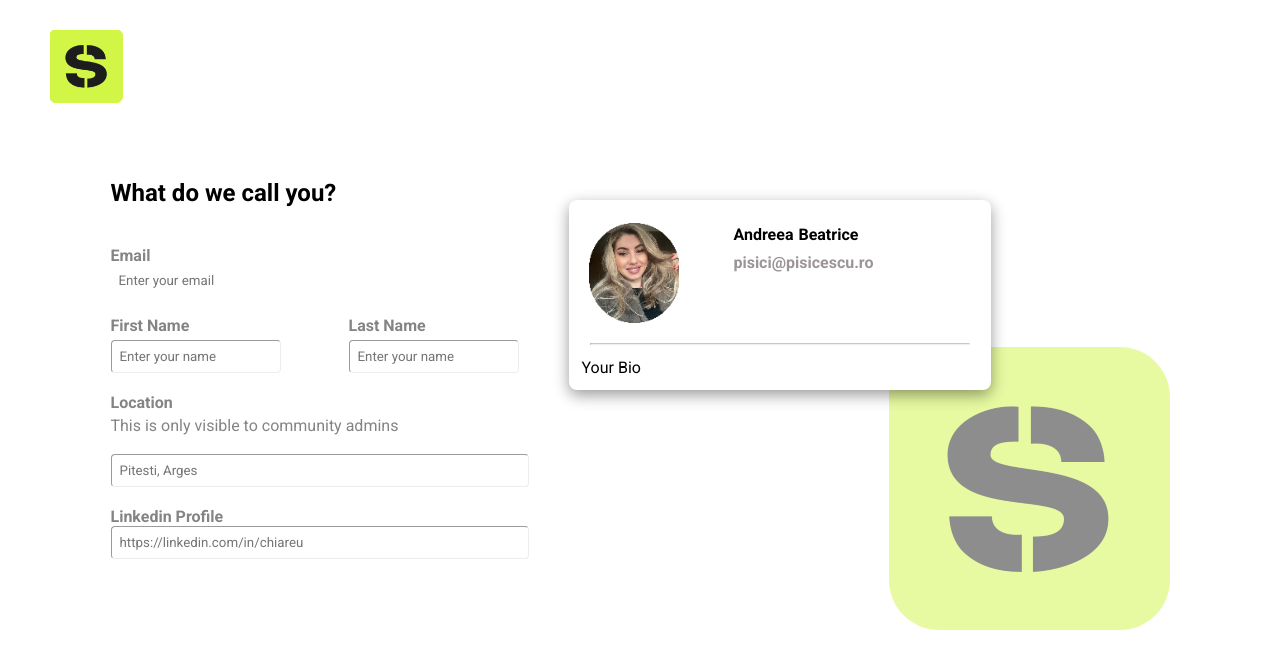
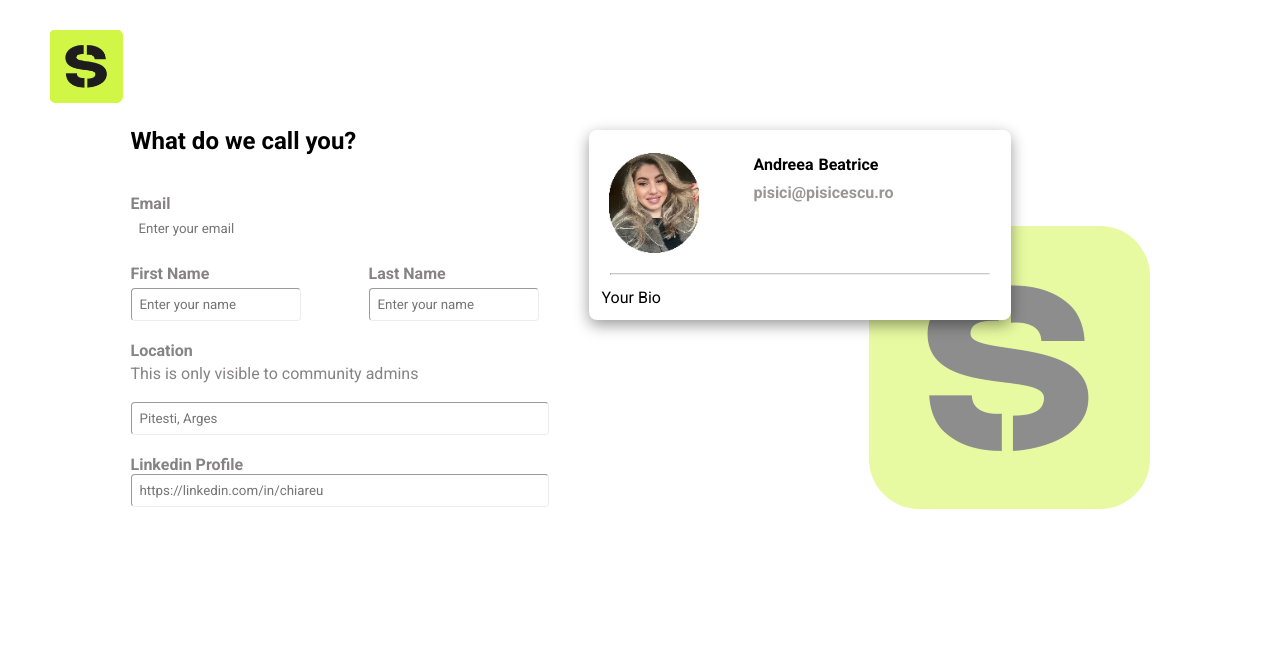
Before and after one commit to DeeaBeatrix/heartbeat-form, a plain HTML site: page index.html in a window 1280 px wide. Drawn offline with Linux system fonts and the light colour scheme; a web font is replaced by a local one.

Commit message:
heartbeat

```diff
--- a/style.css
+++ b/style.css
@@ -85,7 +85,7 @@
 }
 
 .card-container {
-    margin-top: 20px;
+    margin-top: 10px;
     /* display: flex;
     flex-direction: column; */
     align-items: flex-start;
@@ -96,7 +96,7 @@
     height: auto;
     width: 420px;
     position: absolute;
-    top: 180px;
+    top: 120px;
     z-index: 1;
     background-color: white;
 }
@@ -160,8 +160,8 @@
 
 .last-image {
     text-align: end;
-    margin-top: 220px;
-    margin-left: 320px;
+    margin-top: 80px;
+    margin-left: 280px;
 }
 
 .last-image img {
```
